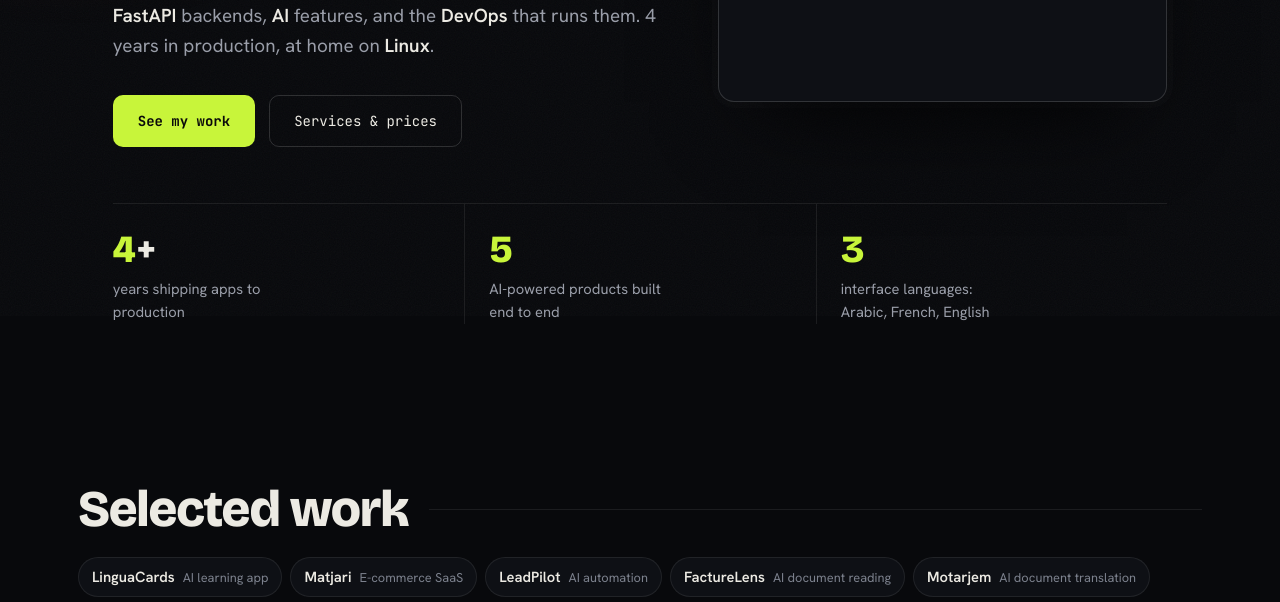
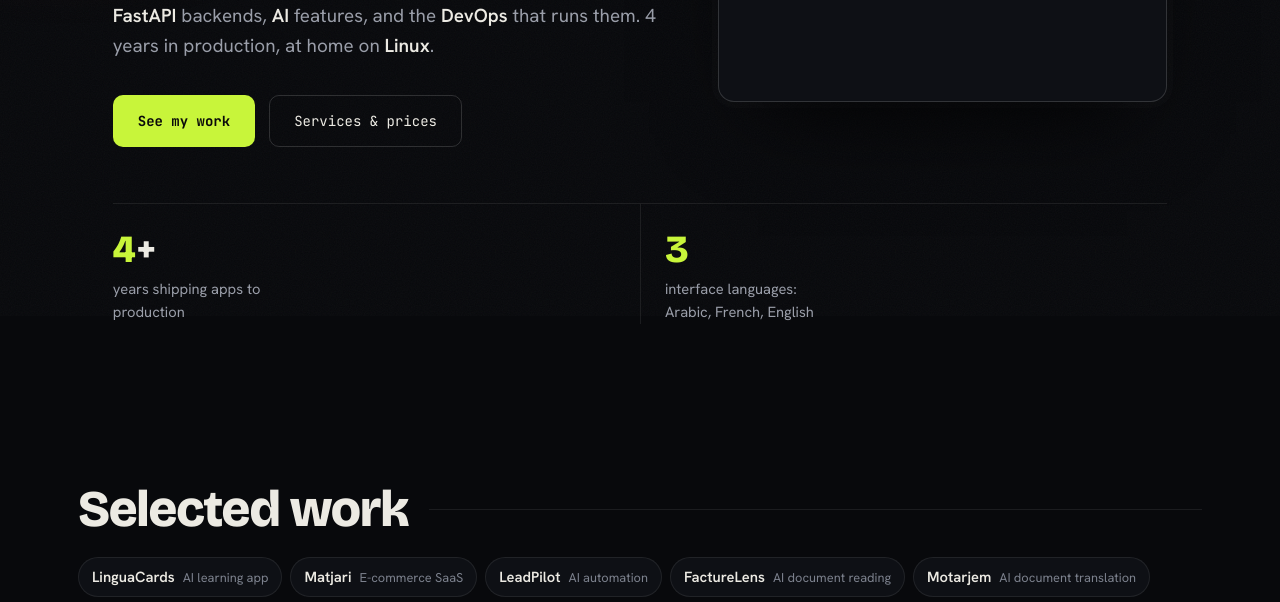
Before and after one commit to abdelghani-djef/abdelghani-djef.github.io, a plain HTML site: page index.html in a window 1280 px wide. Shown: the part 484-1086 px from the top of the page. Drawn offline with nearby package versions, Linux system fonts and the light colour scheme.

Commit message:
Remove the products count from the hero

```diff
--- a/index.html
+++ b/index.html
@@ -161,7 +161,7 @@
   .term-replay:hover{color:var(--accent);border-color:var(--accent)}
   .term-replay[hidden]{display:none}
 
-  .facts{display:grid;grid-template-columns:repeat(3,minmax(0,1fr));border-top:1px solid var(--line)}
+  .facts{display:grid;grid-template-columns:repeat(2,minmax(0,1fr));border-top:1px solid var(--line)}
   .fact{padding:26px 24px 0 0}
   .fact + .fact{padding-left:24px;border-left:1px solid var(--line)}
   .fact .num{font-family:var(--display);font-weight:800;font-size:2.4rem;line-height:1;font-variant-numeric:tabular-nums}
@@ -432,7 +432,7 @@
     .more-head{margin-top:48px;flex-direction:column;align-items:flex-start;gap:4px}
   }
   .nw{white-space:nowrap}
-  /* on phones the three facts stack: number on the left, label beside it */
+  /* on phones the facts stack: number on the left, label beside it */
   @media(max-width:560px){
     .facts{grid-template-columns:1fr}
     .fact,.fact + .fact{display:flex;align-items:center;gap:16px;padding:16px 0 0;border-left:0}
@@ -491,7 +491,6 @@
     </div>
     <div class="facts reveal">
       <div class="fact"><div class="num"><em data-count="4">4</em>+</div><div class="lbl">years shipping apps to production</div></div>
-      <div class="fact"><div class="num"><em data-count="5">5</em></div><div class="lbl">AI-powered products built end to end</div></div>
       <div class="fact"><div class="num"><em data-count="3">3</em></div><div class="lbl">interface languages: Arabic, French, English</div></div>
     </div>
   </div>
@@ -1272,7 +1271,6 @@ app = <span class="f">FastAPI</span>()
       "See my work": "Voir mes projets",
       "Services & prices": "Services et tarifs",
       "years shipping apps to production": "ans à livrer des applications en production",
-      "AI-powered products built end to end": "produits avec IA conçus de A à Z",
       "interface languages: Arabic, French, English": "langues d'interface : arabe, français, anglais",
       "Selected work": "Réalisations",
       "AI learning app": "Appli d'apprentissage IA",
```
